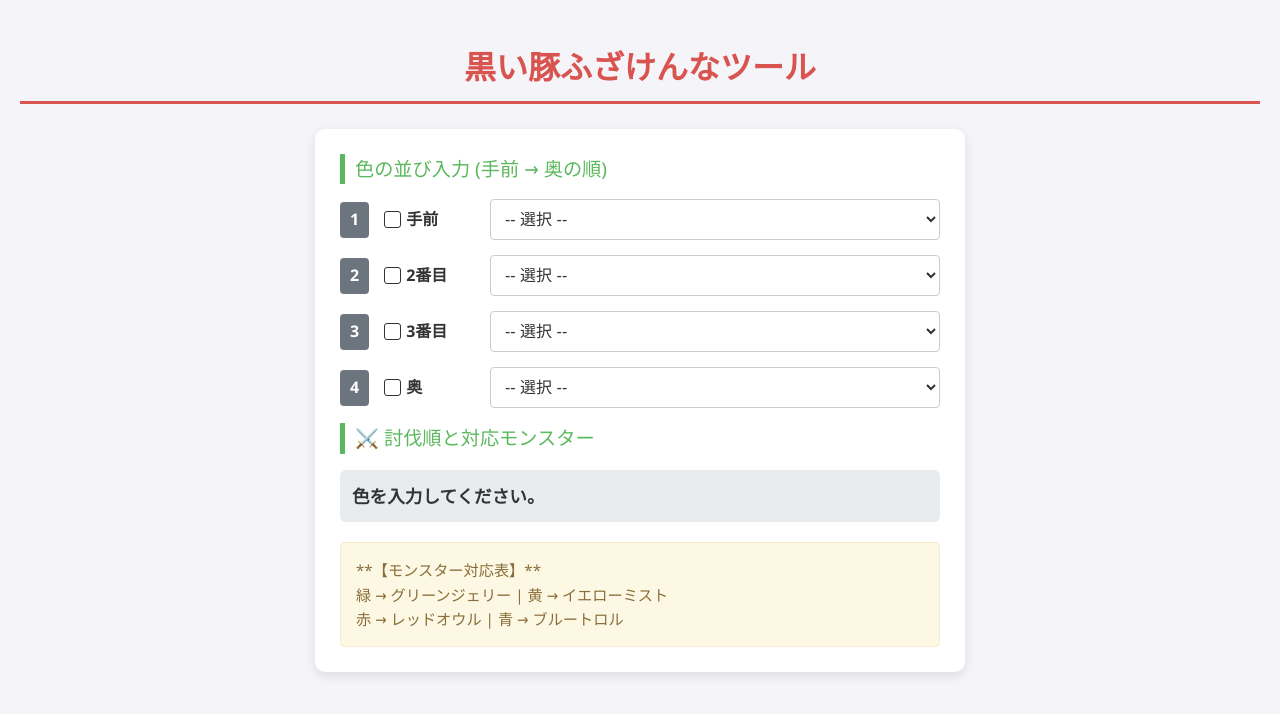
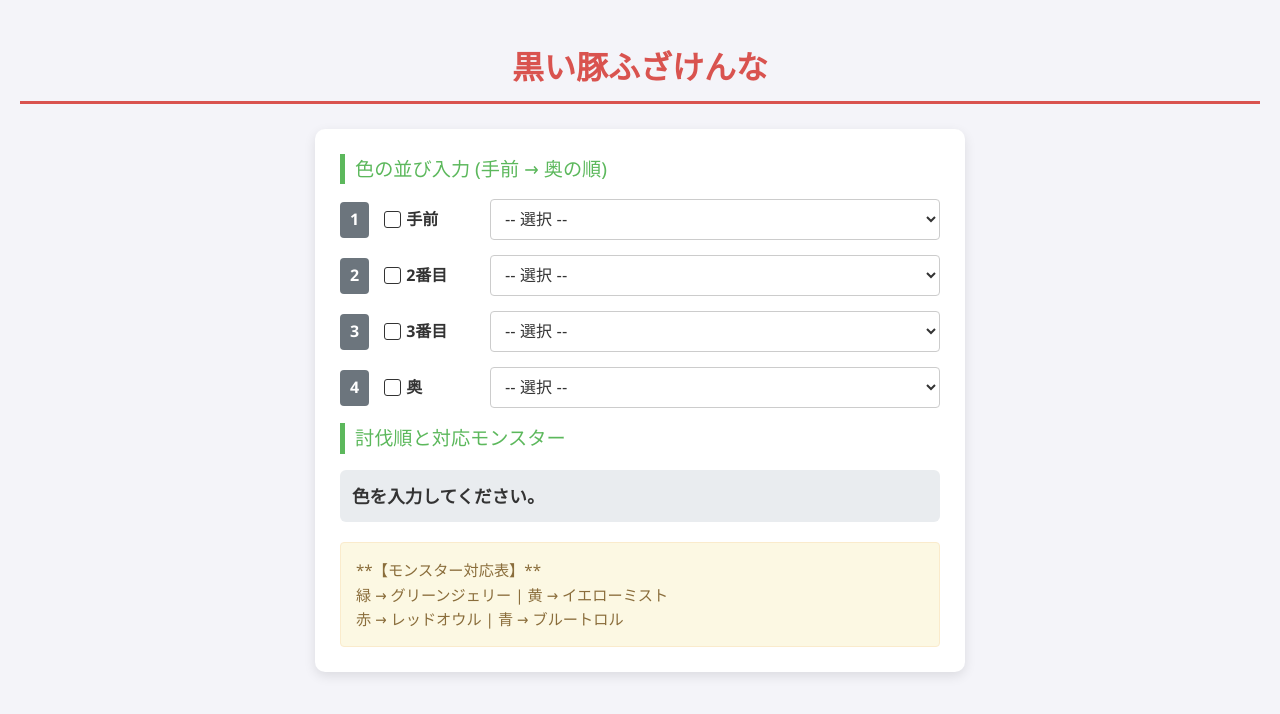
Before and after one commit to Natsume-denpa/denpanyun, a plain HTML site: page 裏14メモ.html in a window 1280 px wide. Drawn offline with Linux system fonts and the light colour scheme.

Commit message:
Update 裏14メモ.html

```diff
--- a/裏14メモ.html
+++ b/裏14メモ.html
@@ -143,7 +143,7 @@
 </head>
 <body>
 
-    <h1>黒い豚ふざけんなツール</h1>
+    <h1>黒い豚ふざけんな</h1>
 
     <div class="container">
         <div class="section-title"> 色の並び入力 (手前 → 奥の順)</div>
@@ -191,7 +191,7 @@
             </div>
         </form>
 
-        <div class="section-title">⚔️ 討伐順と対応モンスター</div>
+        <div class="section-title"> 討伐順と対応モンスター</div>
 
         <ul id="result-display" class="result-list">
             <li>色を入力してください。</li>
```
